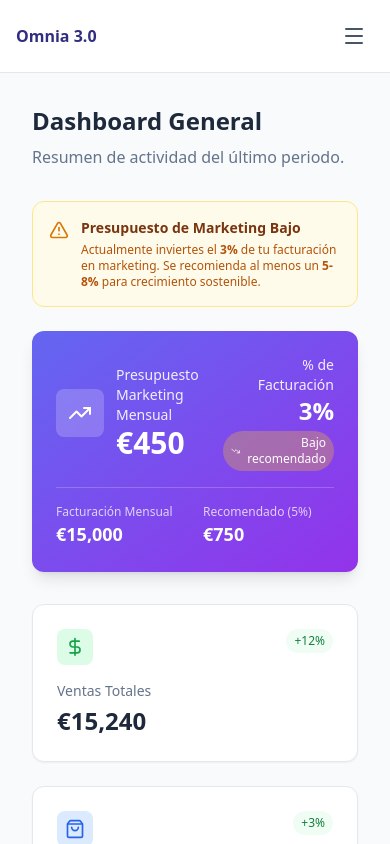
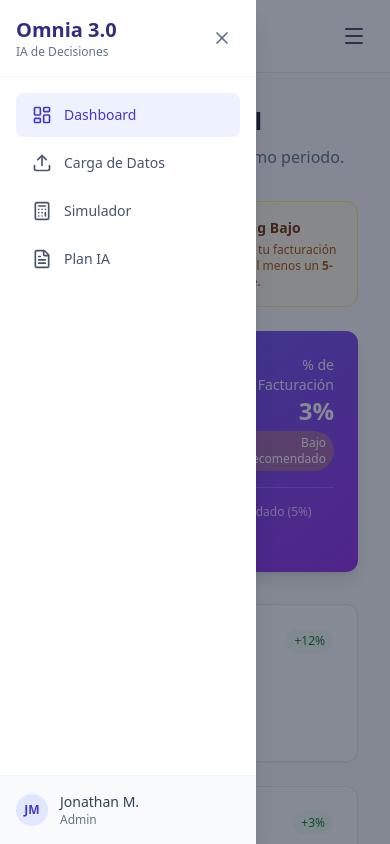
Before and after one commit to jmcabeo/omnia-plan-maestro, a React (Vite) app: page / in a window 390 px wide. Both pictures are taken after a click on the button 354 px from the left and 36 px from the top of the page. Built offline with nearby package versions, Linux system fonts and the light colour scheme; no server answers.

Commit message:
fix: mobile menu functionality

```diff
--- a/src/layouts/DashboardLayout.tsx
+++ b/src/layouts/DashboardLayout.tsx
@@ -1,8 +1,11 @@
 
+import { useState } from 'react';
 import { Outlet, NavLink } from 'react-router-dom';
-import { LayoutDashboard, Upload, Calculator, FileText, Menu } from 'lucide-react';
+import { LayoutDashboard, Upload, Calculator, FileText, Menu, X } from 'lucide-react';
 
 export default function DashboardLayout() {
+    const [isMobileMenuOpen, setIsMobileMenuOpen] = useState(false);
+
     return (
         <div className="flex h-screen bg-slate-50">
             {/* Sidebar */}
@@ -46,8 +49,78 @@ export default function DashboardLayout() {
             <main className="flex-1 overflow-y-auto">
                 <div className="md:hidden bg-white border-b p-4 flex items-center justify-between sticky top-0 z-20">
                     <h1 className="font-bold text-indigo-900">Omnia 3.0</h1>
-                    <button className="p-2 text-slate-600"><Menu size={24} /></button>
+                    <button
+                        className="p-2 text-slate-600"
+                        onClick={() => setIsMobileMenuOpen(!isMobileMenuOpen)}
+                    >
+                        <Menu size={24} />
+                    </button>
                 </div>
+
+                {/* Mobile Menu Overlay */}
+                {isMobileMenuOpen && (
+                    <div className="fixed inset-0 z-50 bg-slate-900/50 md:hidden" onClick={() => setIsMobileMenuOpen(false)}>
+                        <div className="fixed inset-y-0 left-0 w-64 bg-white shadow-xl" onClick={e => e.stopPropagation()}>
+                            <div className="p-4 border-b border-slate-100 flex items-center justify-between">
+                                <div>
+                                    <h2 className="text-xl font-bold text-indigo-900">Omnia 3.0</h2>
+                                    <p className="text-xs text-slate-500">IA de Decisiones</p>
+                                </div>
+                                <button
+                                    onClick={() => setIsMobileMenuOpen(false)}
+                                    className="p-2 text-slate-500 hover:bg-slate-100 rounded-full"
+                                >
+                                    <X size={20} />
+                                </button>
+                            </div>
+
+                            <nav className="p-4 space-y-1">
+                                <NavLink
+                                    to="/"
+                                    onClick={() => setIsMobileMenuOpen(false)}
+                                    className={({ isActive }) => `flex items-center gap-3 px-4 py-3 rounded-lg text-sm font-medium transition-colors ${isActive ? 'bg-indigo-50 text-indigo-700' : 'text-slate-600 hover:bg-slate-50 hover:text-slate-900'}`}
+                                >
+                                    <LayoutDashboard size={20} />
+                                    Dashboard
+                                </NavLink>
+                                <NavLink
+                                    to="/upload"
+                                    onClick={() => setIsMobileMenuOpen(false)}
+                                    className={({ isActive }) => `flex items-center gap-3 px-4 py-3 rounded-lg text-sm font-medium transition-colors ${isActive ? 'bg-indigo-50 text-indigo-700' : 'text-slate-600 hover:bg-slate-50 hover:text-slate-900'}`}
+                                >
+                                    <Upload size={20} />
+                                    Carga de Datos
+                                </NavLink>
+                                <NavLink
+                                    to="/simulator"
+                                    onClick={() => setIsMobileMenuOpen(false)}
+                                    className={({ isActive }) => `flex items-center gap-3 px-4 py-3 rounded-lg text-sm font-medium transition-colors ${isActive ? 'bg-indigo-50 text-indigo-700' : 'text-slate-600 hover:bg-slate-50 hover:text-slate-900'}`}
+                                >
+                                    <Calculator size={20} />
+                                    Simulador
+                                </NavLink>
+                                <NavLink
+                                    to="/plan"
+                                    onClick={() => setIsMobileMenuOpen(false)}
+                                    className={({ isActive }) => `flex items-center gap-3 px-4 py-3 rounded-lg text-sm font-medium transition-colors ${isActive ? 'bg-indigo-50 text-indigo-700' : 'text-slate-600 hover:bg-slate-50 hover:text-slate-900'}`}
+                                >
+                                    <FileText size={20} />
+                                    Plan IA
+                                </NavLink>
+                            </nav>
+
+                            <div className="absolute bottom-0 left-0 right-0 p-4 border-t border-slate-100 bg-slate-50">
+                                <div className="flex items-center gap-3">
+                                    <div className="w-8 h-8 rounded-full bg-indigo-100 flex items-center justify-center text-indigo-700 font-bold text-xs">JM</div>
+                                    <div>
+                                        <p className="text-sm font-medium text-slate-700">Jonathan M.</p>
+                                        <p className="text-xs text-slate-500">Admin</p>
+                                    </div>
+                                </div>
+                            </div>
+                        </div>
+                    </div>
+                )}
                 <div className="p-8">
                     <Outlet />
                 </div>
```
